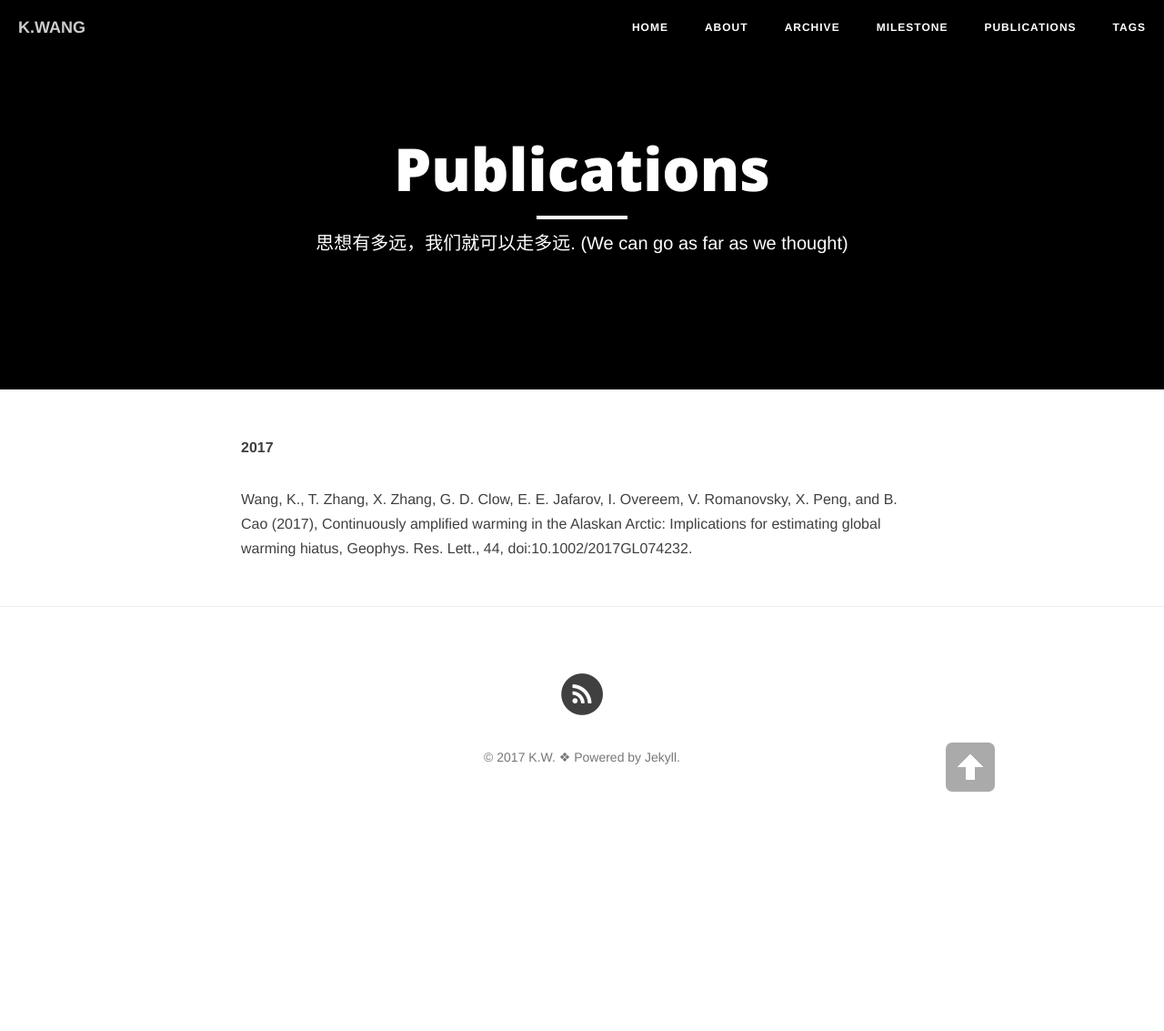
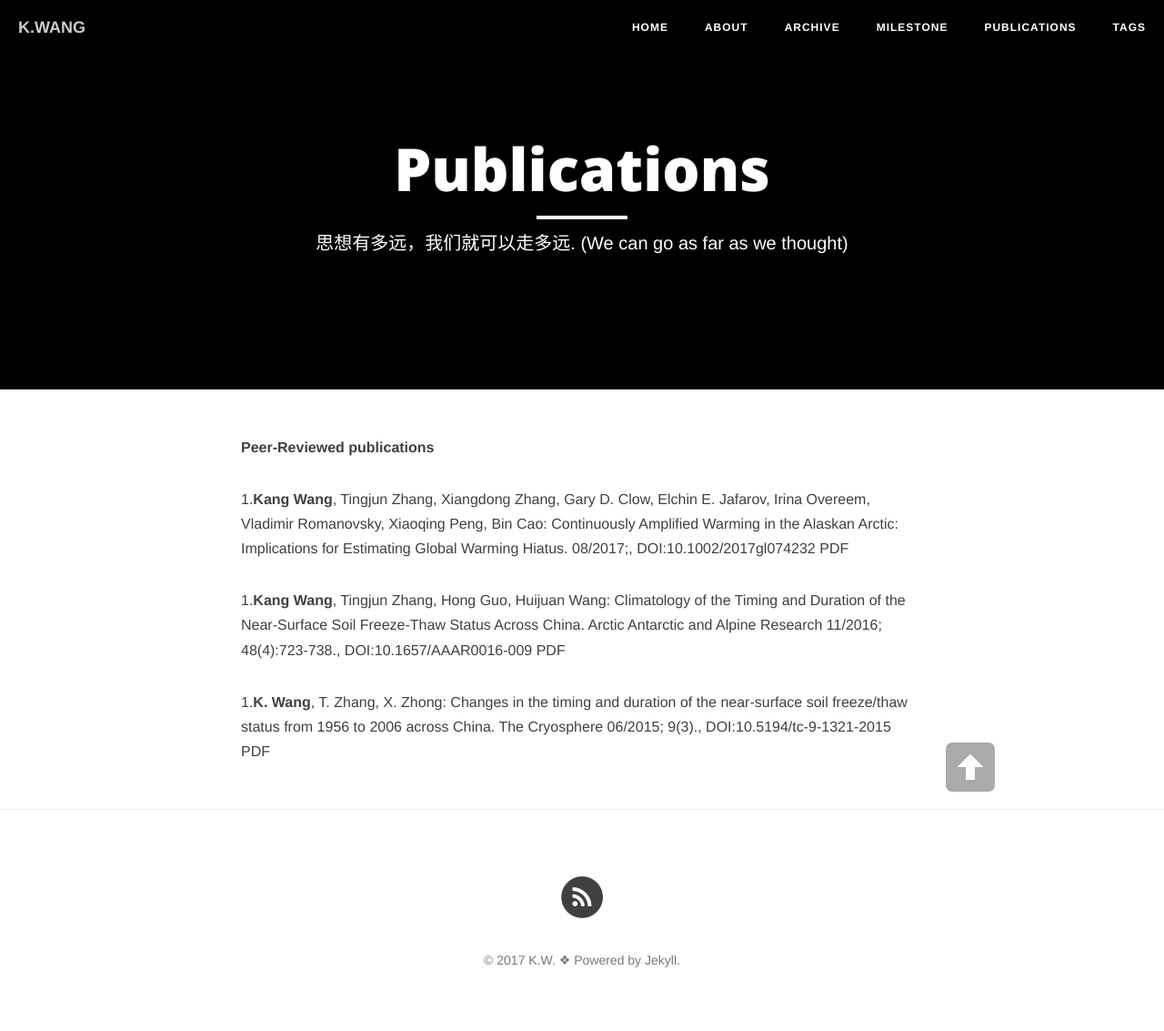
Before and after one commit to wk1984/wk1984.github.io, a Jekyll site: the page built from publication.md, in a window 1280 px wide. Shown: the whole page at 91% size. Built offline with Jekyll 4.4.1, drawn with Linux system fonts in a browser that asks for light colours; nearby versions of some CDN libraries; before the commit the page ends 909 px from its top, so only the background shows below that.

Commit message:
update pub list.

```diff
--- a/publication.md
+++ b/publication.md
@@ -4,6 +4,13 @@ title: "Publications"
 description: "思想有多远，我们就可以走多远. (We can go as far as we thought)"
 header-img: "img/top.png"
 ---
-**2017**
+**Peer-Reviewed publications**
 
-[Wang, K., T. Zhang, X. Zhang, G. D. Clow, E. E. Jafarov, I. Overeem, V. Romanovsky, X. Peng, and B. Cao (2017), Continuously amplified warming in the Alaskan Arctic: Implications for estimating global warming hiatus, Geophys. Res. Lett., 44, doi:10.1002/2017GL074232.](pdfs/Wang_et_al-2017-Journal_of_Geophysical_Research-_Atmospheres.pdf)
+1.**Kang Wang**, Tingjun Zhang, Xiangdong Zhang, Gary D. Clow, Elchin E. Jafarov, Irina Overeem, Vladimir Romanovsky, Xiaoqing Peng, Bin Cao: Continuously Amplified Warming in the Alaskan Arctic: Implications for Estimating Global Warming Hiatus. 08/2017;, [DOI:10.1002/2017gl074232](https://doi.org/10.1002/2017gl074232)
+[PDF](pdfs/Wang_et_al-2017-Geophysical_Research_Letters.pdf)
+
+1.**Kang Wang**, Tingjun Zhang, Hong Guo, Huijuan Wang: Climatology of the Timing and Duration of the Near-Surface Soil Freeze-Thaw Status Across China. Arctic Antarctic and Alpine Research 11/2016; 48(4):723-738., [DOI:10.1657/AAAR0016-009](https://doi.org/10.1657/AAAR0016-009)
+[PDF](pdfs/aaar0016-009.pdf)
+
+1.**K. Wang**, T. Zhang, X. Zhong: Changes in the timing and duration of the near-surface soil freeze/thaw status from 1956 to 2006 across China. The Cryosphere 06/2015; 9(3)., [DOI:10.5194/tc-9-1321-2015](https://doi.org/10.5194/tc-9-1321-2015)
+[PDF](pdfs/tc-9-1321-2015.pdf)
```
Also changed, not shown: 4 other files.
